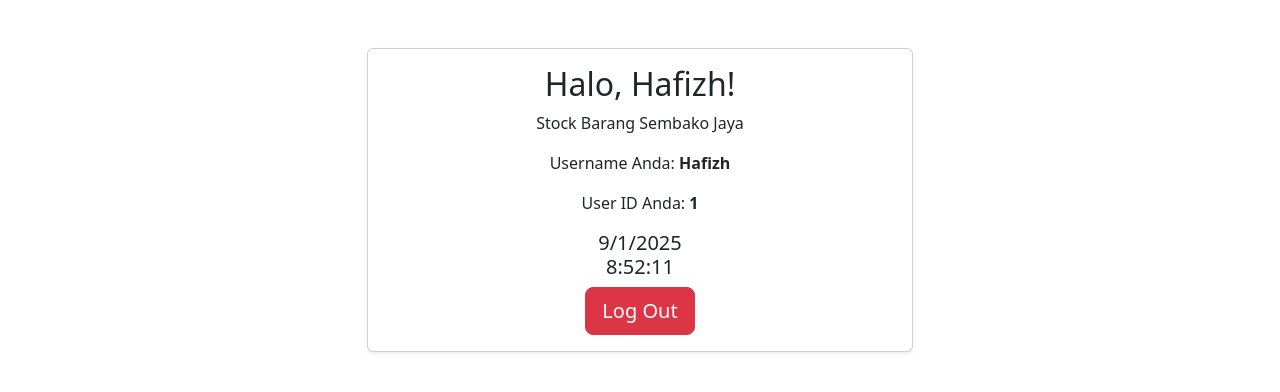
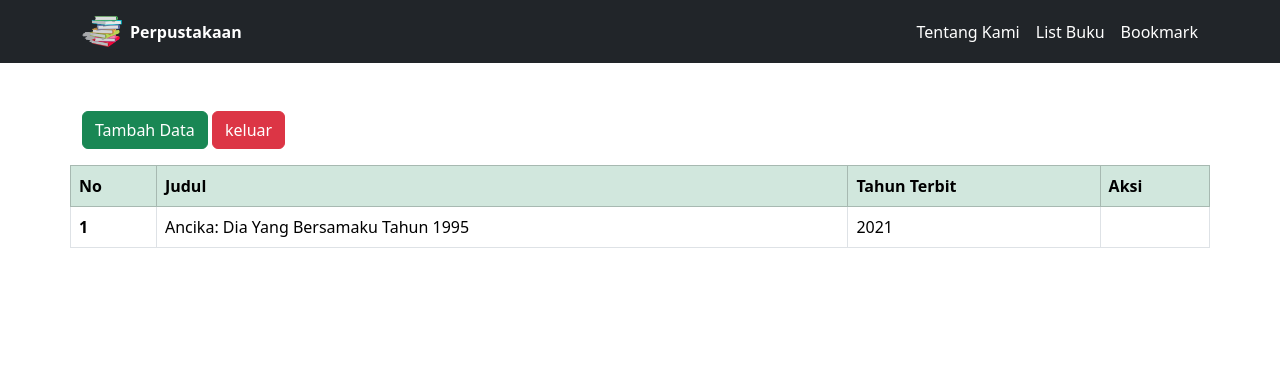
Before and after one commit to Yayan45/UAS-PBW, a PHP site: page /homepage.php in a window 1280 px wide. Shown: the top 392 px of the page. Run offline with PHP 8.4, Linux system fonts and the light colour scheme; a user stored in the database is signed in; data comes from the database, SQL or seed files in the repository; data that the repository does not hold is empty.

Commit message:
edit homepage

```diff
--- a/homepage.php
+++ b/homepage.php
@@ -9,15 +9,30 @@
 
 <!DOCTYPE html>
 <html lang="en">
+
 <head>
     <meta charset="UTF-8">
     <meta name="viewport" content="width=device-width, initial-scale=1.0">
     <title>Homepage</title>
     <link href="https://cdn.jsdelivr.net/npm/bootstrap@5.3.3/dist/css/bootstrap.min.css" rel="stylesheet">
 </head>
+
 <body>
-<div class="container mt-5">
-        <div class="row justify-content-center">
+    <header class="bg-dark text-white py-3">
+        <div class="container d-flex justify-content-between align-items-center">
+            <div class="d-flex align-items-center">
+                <img src="img/Buku.png" alt="Logo" class="me-2" style="width: 40px;">
+                <span class="fw-bold">Perpustakaan</span>
+            </div>
+            <nav class="d-flex gap-3">
+                <a href="#" class="text-white text-decoration-none">Tentang Kami</a>
+                <a href="#" class="text-white text-decoration-none">List Buku</a>
+                <a href="#" class="text-white text-decoration-none">Bookmark</a>
+            </nav>
+        </div>
+    </header>
+
+    <!-- <div class="row justify-content-center">
             <div class="col-md-8 col-lg-6">
                 <div class="card shadow-sm">
                     <div class="card-body">
@@ -39,7 +54,54 @@
                     </div>
                 </div>
             </div>
+        </div> -->
+
+    <div class="container mt-5">
+        <a href="input.php" class="btn btn-success mb-3">Tambah Data</a>
+        <a href="logout.php"> <button class="btn btn-danger mb-3">keluar</button></a>
+        <?php
+        $dbh = $koneksi->query("SELECT * FROM buku Where isdel = 0");
+
+        ?>
+        <div class="row">
+            <table class="table table-bordered" border="1">
+                <thead>
+                    <tr class="table-success">
+                        <th scope="col">No</th>
+                        <th scope="col">Judul</th>
+                        <th scope="col">Tahun Terbit</th>
+                        <th scope="col">Aksi</th>
+                    </tr>
+                </thead>
+                <tbody>
+                    <?php
+                    $no = 1;
+                    while ($bukus = $dbh->fetch(PDO::FETCH_ASSOC)) {
+                    ?>
+                        <tr>
+                            <th scope="row"><?php echo $no ?></th>
+                            <td><?php echo $bukus['judul'] ?></td>
+                            <td><?php echo $bukus['tahun'] ?></td>
+                            <td>
+                                <!-- <a class="btn btn-primary" href="edit.php?id=<?php echo $bukus['id'] ?>">Edit</a>
+                                <a class="btn btn-danger" href="delete.php?id=<?php echo $bukus['id'] ?>">Hapus</a> -->
+
+                            </td>
+                        </tr>
+
+                    <?php
+
+                        $no++;
+                    }
+                    ?>
+                </tbody>
+            </table>
+
+
         </div>
+    </div>
+
+
     </div>
     <script type="text/javascript">
         window.setTimeout("tampilWaktu()", 1000);
@@ -60,4 +122,5 @@
         }
     </script>
 </body>
+
 </html>
```
Lines whose indentation alone changed are shown as unchanged.
